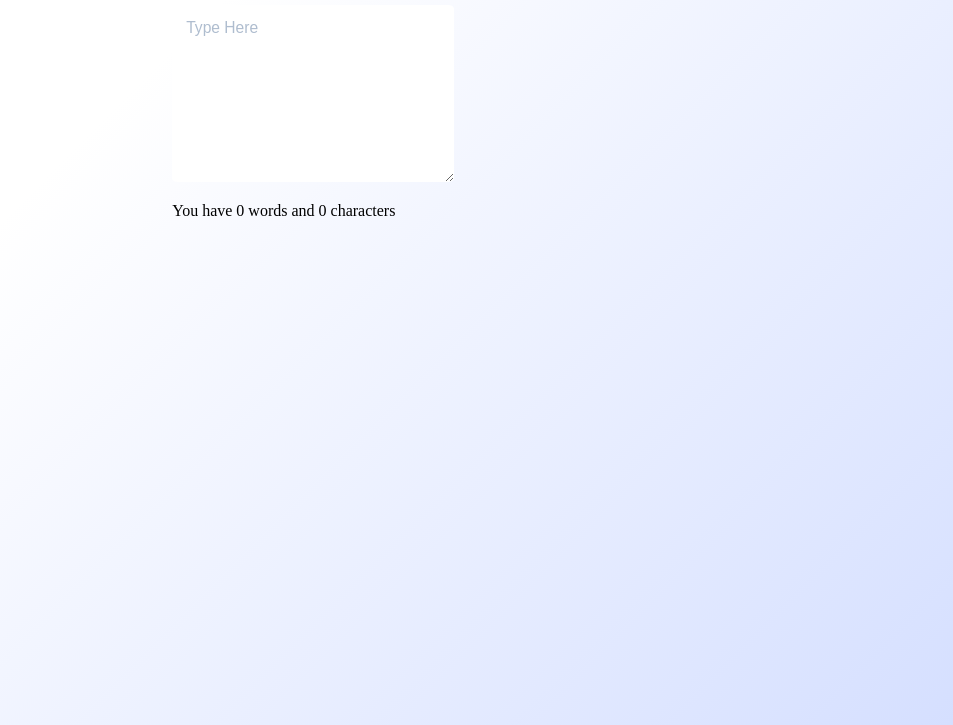
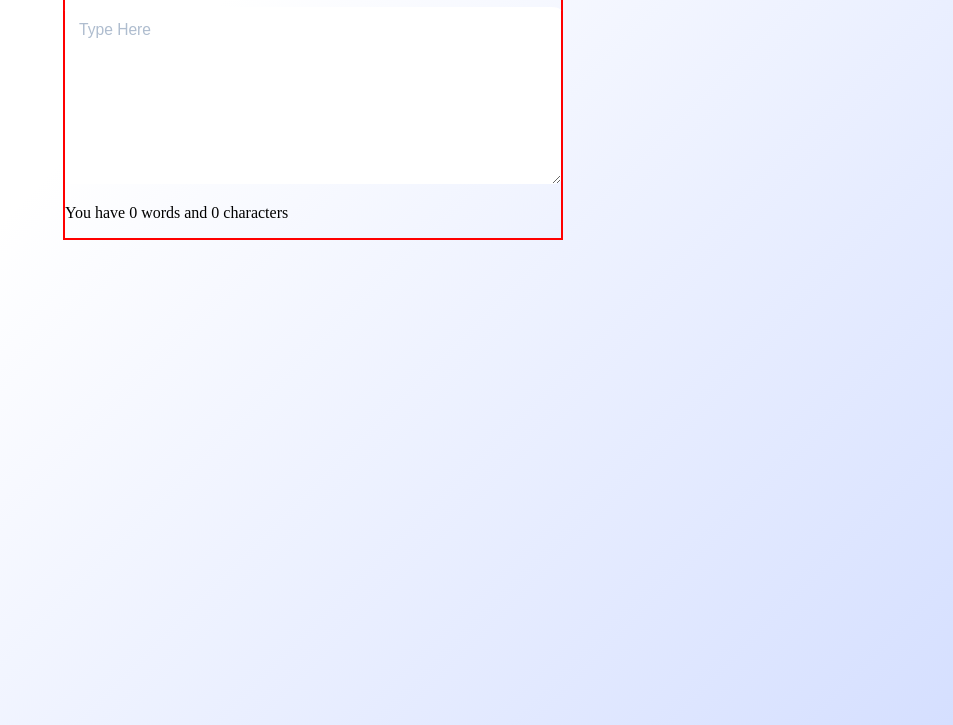
Before and after one commit to Suhail-007/Word-Counter, a plain HTML site: page index.html in a window 1280 px wide. Shown: the part 75-800 px from the top of the page, without its empty margins (327-1280 px from the left). Drawn offline with Linux system fonts and the light colour scheme.

Commit message:
Add files via upload

```diff
--- a/style/style.css
+++ b/style/style.css
@@ -16,6 +16,9 @@ body {
 form {
 		display: flex;
 		flex-direction: column;
+		border: 2px solid red;
+		width: 80%;
+		max-width: 500px;
 }
 
 h1 {
```
